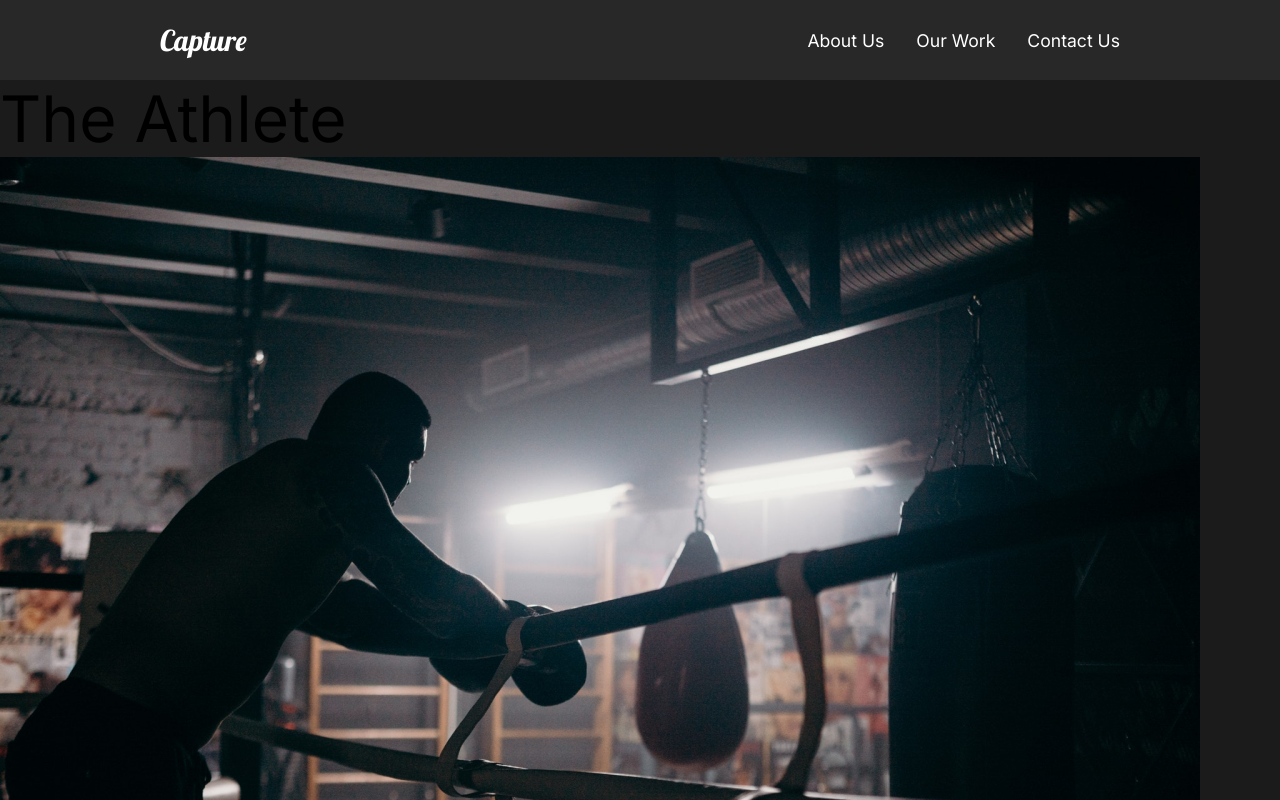
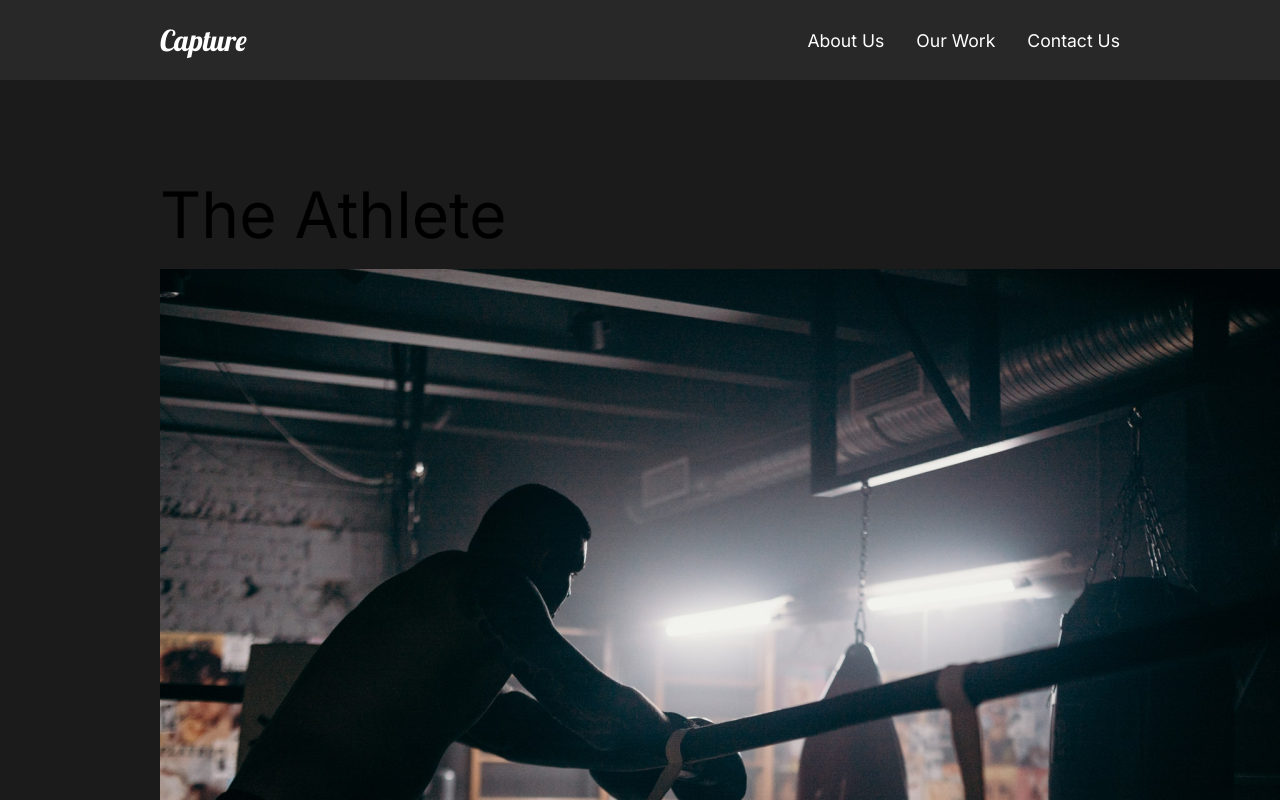
Before and after one commit to sujoyduttajad/Capture-Portfolio, a React (Create React App) app: page /work in a window 1280 px wide. Shown: the top 800 px of the page. Built offline with nearby package versions, Linux system fonts and the light colour scheme.

Commit message:
Update OurWork.js

```diff
--- a/src/pages/OurWork.js
+++ b/src/pages/OurWork.js
@@ -8,6 +8,11 @@ import goodtimes from "../img/goodtimes-small.png";
 
 const Work = styled.div`
   min-height: 100vh;
+  overflow: hidden;
+  padding: 5rem 10rem;
+  h2 {
+    padding: 1rem 0;
+  }
 `;
 const Movie = styled.div`
   padding-bottom: 10rem;
```
